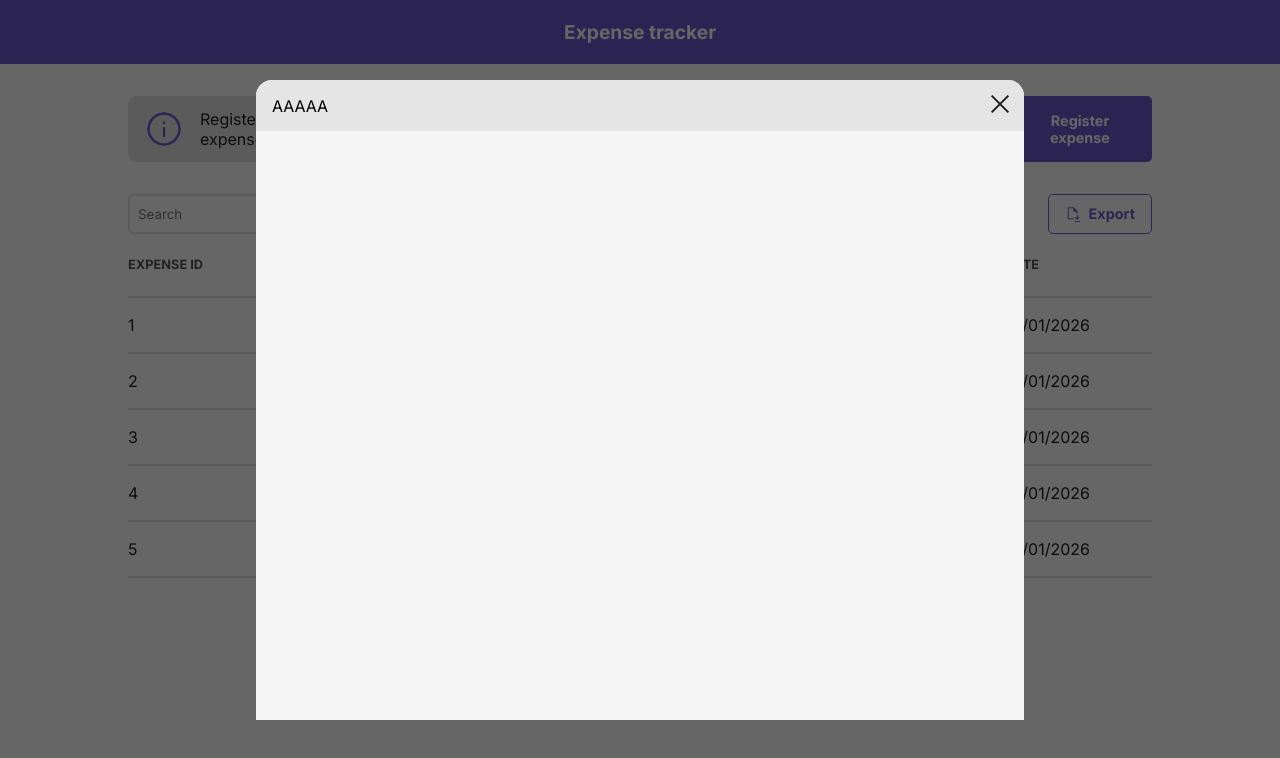
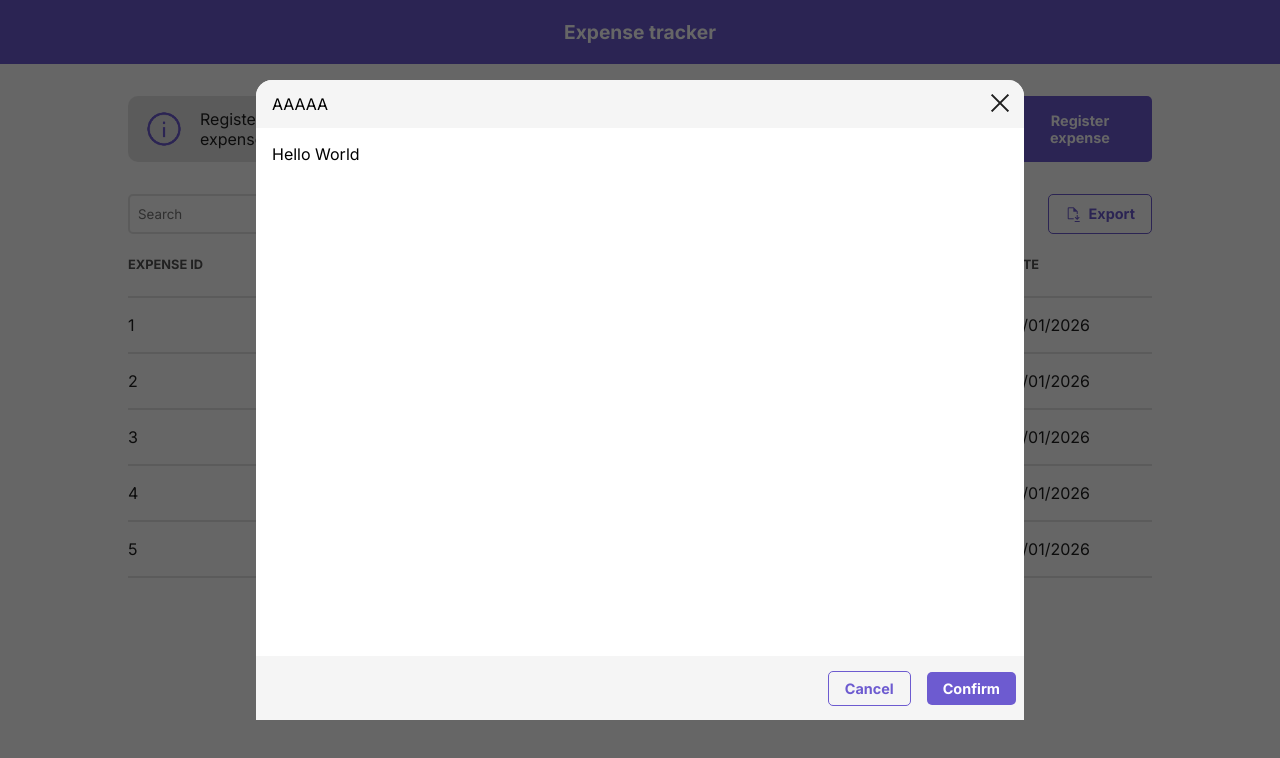
Before and after one commit to nblucas/finance-management-app, a React app in the folder frontend/: page / in a window 1280 px wide. Shown: the top 758 px of the page. Built offline with nearby package versions, Linux system fonts and the light colour scheme; the HTML template or start-up script is replaced by a standard one.

Commit message:
feat: created footer and body for modal component

```diff
--- a/frontend/src/components/modal/Modal.module.css
+++ b/frontend/src/components/modal/Modal.module.css
@@ -17,6 +17,8 @@
   z-index: 100;
   border-top-right-radius: 1rem;
   border-top-left-radius: 1rem;
+  display: grid;
+  grid-template-rows: 3rem 1fr 4rem;
 }
 
 .large {
--- a/frontend/src/components/modal/Modal.tsx
+++ b/frontend/src/components/modal/Modal.tsx
@@ -1,18 +1,23 @@
 import styles from "./Modal.module.css"
+import ModalBody from "./ModalBody/ModalBody"
+import ModalFooter from "./ModalFooter/ModalFooter"
 import ModalHeader from "./ModalHeader/ModalHeader"
 
 type ModalProps = {
   size: "small" | "medium" | "large"
   title?: string
+  body: () => React.ReactNode
 }
 
 export default function Modal(props: Readonly<ModalProps>) {
-  const { size, title } = props
+  const { size, title, body } = props
 
   return (
     <div className={styles.background}>
       <div className={`${styles.container} ${styles[size]}`}>
         <ModalHeader title={title} />
+        <ModalBody body={body} />
+        <ModalFooter confirmLabel="Confirm" cancelLabel="Cancel"/>
       </div>
     </div>
   )
--- a/frontend/src/components/modal/ModalBody/ModalBody.module.css
+++ b/frontend/src/components/modal/ModalBody/ModalBody.module.css
@@ -0,0 +1,6 @@
+
+.container {
+  background-color: var(--bg-main);
+  padding: 1rem;
+  overflow: scroll;
+}
--- a/frontend/src/components/modal/ModalBody/ModalBody.tsx
+++ b/frontend/src/components/modal/ModalBody/ModalBody.tsx
@@ -0,0 +1,15 @@
+import styles from "./ModalBody.module.css"
+
+type ModalBodyProps = {
+  body: () => React.ReactNode
+}
+
+export default function ModalBody(props: Readonly<ModalBodyProps>) {
+  const { body } = props
+
+  return (
+    <div className={styles.container}>
+      {body()}
+    </div>
+  )
+}
--- a/frontend/src/components/modal/ModalFooter/ModalFooter.module.css
+++ b/frontend/src/components/modal/ModalFooter/ModalFooter.module.css
@@ -0,0 +1,9 @@
+
+.container {
+  background-color: var(--bg-secondary);
+  padding: .5rem;
+  display: flex;
+  justify-content: end;
+  align-items: center;
+  gap: 1rem;
+}
--- a/frontend/src/components/modal/ModalFooter/ModalFooter.tsx
+++ b/frontend/src/components/modal/ModalFooter/ModalFooter.tsx
@@ -0,0 +1,18 @@
+import Button from "../../button/Button"
+import styles from "./ModalFooter.module.css"
+
+type ModalFooterProps = {
+  confirmLabel: string
+  cancelLabel: string
+}
+
+export default function ModalFooter(props: Readonly<ModalFooterProps>) {
+  const { confirmLabel, cancelLabel } = props
+
+  return (
+    <div className={styles.container}>
+      <Button text={cancelLabel} onClick={() => console.log("Cancel")} isTransparent/>
+      <Button text={confirmLabel} onClick={() => console.log("Confirm")} />
+    </div>
+  )
+}
--- a/frontend/src/components/modal/ModalHeader/ModalHeader.module.css
+++ b/frontend/src/components/modal/ModalHeader/ModalHeader.module.css
@@ -4,7 +4,7 @@
   display: flex;
   justify-content: space-between;
   align-items: center;
-  background-color: var(--bg-card);
+  background-color: var(--bg-secondary);
   border-top-left-radius: 1rem;
   border-top-right-radius: 1rem;
 }
--- a/frontend/src/pages/MainPage.tsx
+++ b/frontend/src/pages/MainPage.tsx
@@ -25,7 +25,15 @@ export default function MainPage() {
         />
       </div>
       <Table />
-      <Modal size="large" title="AAAAA"/>
+      <Modal
+        size="large"
+        title="AAAAA"
+        body={() =>
+            <div>
+              <p>Hello World</p>
+            </div>
+        }
+      />
       </PageContainer>
     </>
   )
```
